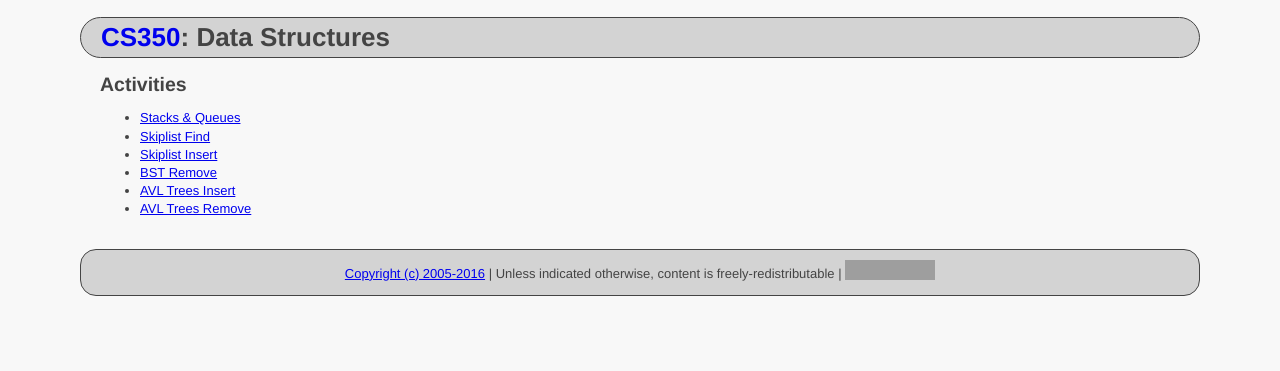
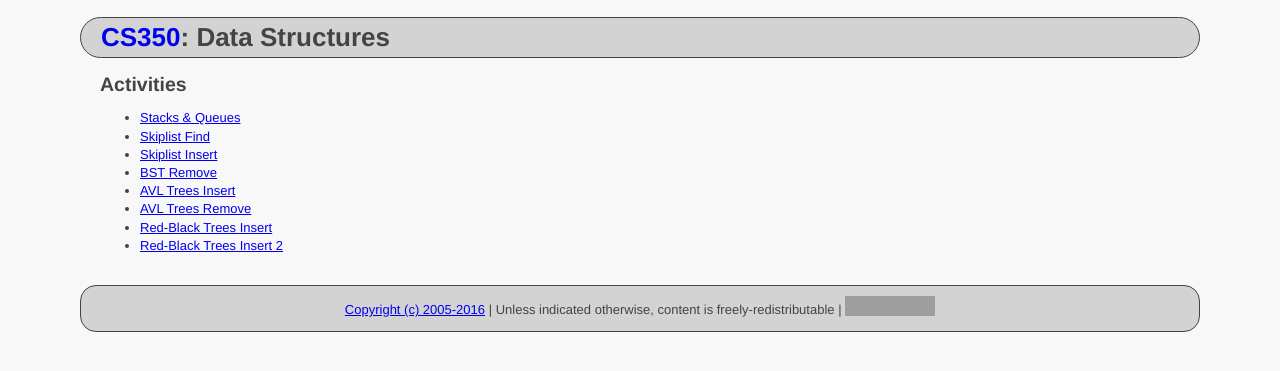
Before and after one commit to ycpcs/cs350-fall2016, a Jekyll site: the page built from activities.md, in a window 1280 px wide. Shown: the top 371 px of the page. Built offline with Jekyll 4.4.1, drawn with Linux system fonts in a browser that asks for light colours; grey boxes are pictures that could not be loaded.

Commit message:
added red-black tree insert activities

```diff
--- a/activities.md
+++ b/activities.md
@@ -13,8 +13,8 @@ title: Data Structures
   * [BST Remove](./activities/BST Remove.pdf)
   * [AVL Trees Insert](./activities/AVL Trees Insert.pdf)
   * [AVL Trees Remove](./activities/AVL Trees Remove.pdf)
-  <!-- * [Red-Black Trees Insert](activities/Red-Black Trees Insert.pdf) -->
-  <!-- * [Red-Black Trees Insert 2](activities/Red-Black Trees Insert 2.pdf) -->
+  * [Red-Black Trees Insert](activities/Red-Black Trees Insert.pdf)
+  * [Red-Black Trees Insert 2](activities/Red-Black Trees Insert 2.pdf)
   <!-- * [AA Trees 1](activities/AA Trees.pdf) -->
   <!-- * [AA Trees 2](activities/AA Trees 2.pdf) -->
   <!-- * [B Trees](activities/B-Trees.pdf) -->
```
